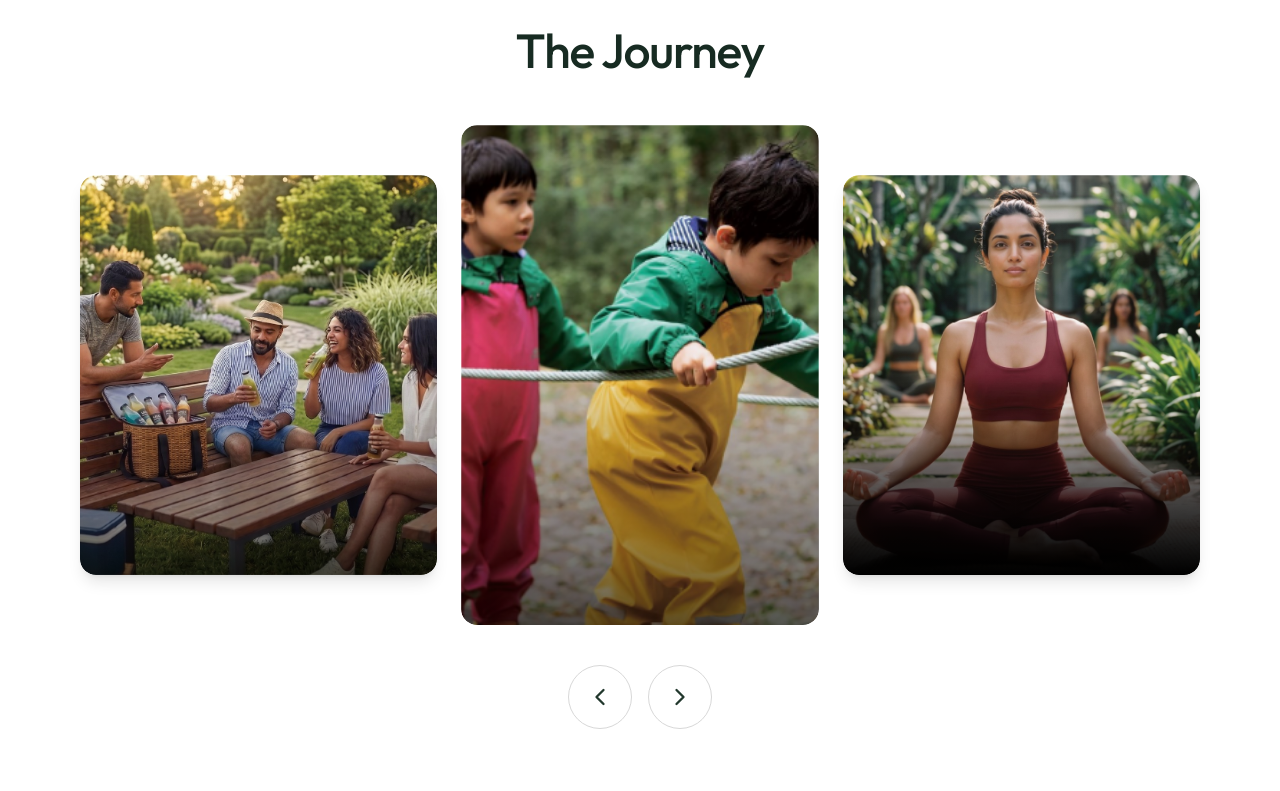
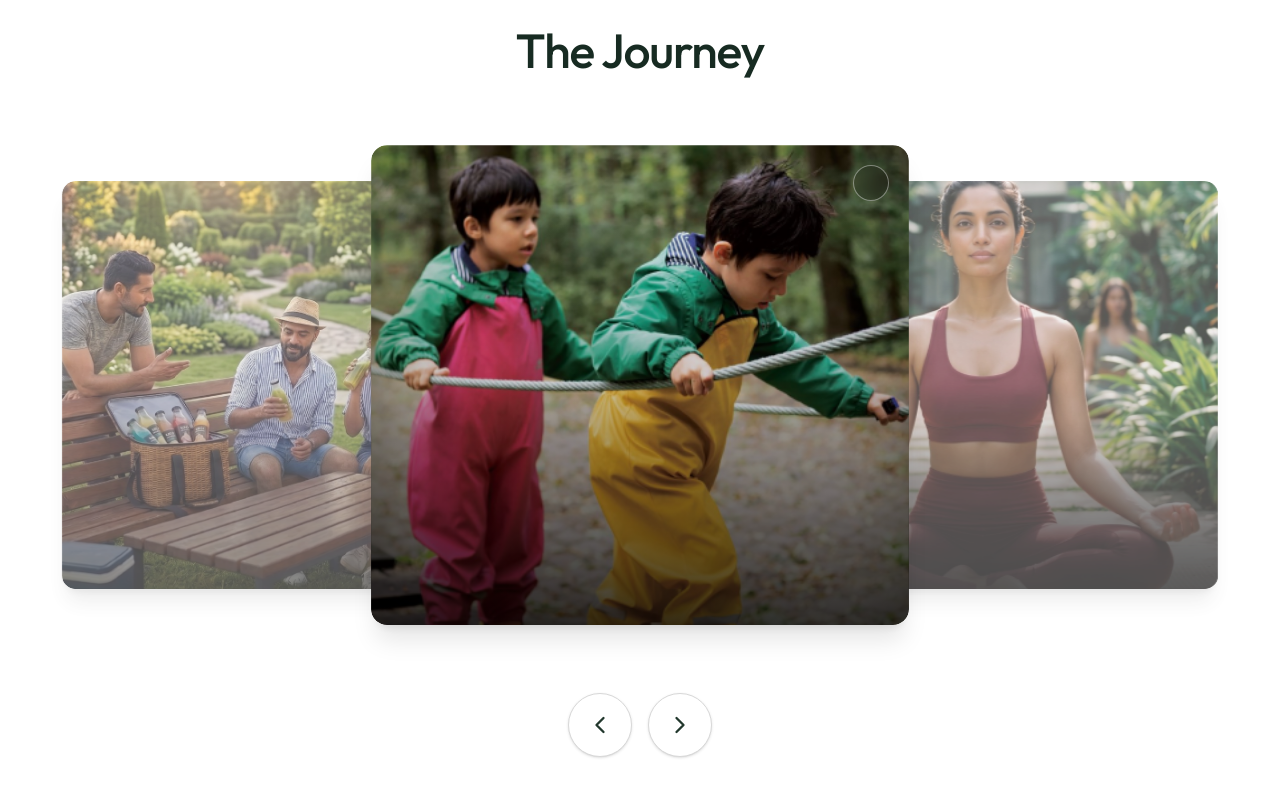
Before and after one commit to ritzdevelopers/highway-greens-website, a Next.js app: page /project in a window 1280 px wide. Shown: the part 4560-5351 px from the top of the page. Built offline with nearby package versions, Linux system fonts and the light colour scheme.

Commit message:
navlinks updated and journy section

```diff
--- a/src/components/project/AmenitiesSection.tsx
+++ b/src/components/project/AmenitiesSection.tsx
@@ -15,7 +15,7 @@ export default function AmenitiesSection() {
   const Icon = activeAmenity.icon;
 
   return (
-    <section className="relative overflow-hidden bg-white py-5 lg:py-14">
+    <section id="amenities" className="relative overflow-hidden bg-white py-5 lg:py-14">
       <div className="mx-auto max-w-8xl sm:px-6 lg:px-30 px-5">
         {/* Heading */}
         <div className="mx-auto mb-6 md:mb-16 max-w-[1100px] text-center">
--- a/src/components/project/Highlights.tsx
+++ b/src/components/project/Highlights.tsx
@@ -8,7 +8,7 @@ import AnimatedButton from "../ui/ProjectAnumatedBtn";
 
 export default function Highlights() {
   return (
-    <section className="relative overflow-hidden bg-white py-5 lg:py-14">
+    <section id="highlights" className="relative overflow-hidden bg-white py-5 lg:py-14">
 
       {/* Dotted Background */}
       <div
--- a/src/components/project/Journey.tsx
+++ b/src/components/project/Journey.tsx
@@ -24,80 +24,72 @@ export default function Journey() {
     );
   };
 
-  const getIndex = (offset: number) =>
-    (active + offset + journeyData.length) % journeyData.length;
+  const getPositionClassAndStyles = (index: number) => {
+    const total = journeyData.length;
+    const diff = (index - active + total) % total;
 
-  const leftCard = journeyData[getIndex(-1)];
-  const centerCard = journeyData[getIndex(0)];
-  const rightCard = journeyData[getIndex(1)];
+    // Determine normalized position relative to active card
+    let position = diff;
+    if (diff > total / 2) {
+      position = diff - total;
+    }
 
-  const CardImage = ({
-    card,
-    center = false,
-  }: {
-    card: (typeof journeyData)[number];
-    center?: boolean;
-  }) => (
-    <div className="group relative h-full w-full overflow-hidden rounded-2xl">
-      <PremiumImage
-        src={card.image}
-        alt={card.title}
-        fill
-        priority={center}
-        wrapperClassName="h-full w-full"
-        className="object-cover"
-        hoverScale={center ? 1.05 : 1.08}
-        parallax={center ? 8 : 6}
-        tilt={2}
-      />
-
-      {/* Default overlay */}
-      <div className="absolute inset-0 bg-gradient-to-t from-black/55 via-black/5 to-transparent transition-all duration-500 group-hover:from-black/75 group-hover:via-black/25" />
-
-      {/* Hover Content */}
-      <div
-        className="
-          absolute inset-x-0 bottom-0
-          translate-y-5
-          p-6 text-white
-          opacity-0
-          transition-all duration-500
-          group-hover:translate-y-0
-          group-hover:opacity-100
-          sm:p-8
-        "
-      >
-        <h3 className="text-xl font-medium leading-tight sm:text-2xl">
-          {card.title}
-        </h3>
-
-        <p className="mt-3 max-w-[420px] text-sm leading-6 text-white/90 sm:text-base">
-          {card.subtitle}
-        </p>
-
-        {/* <div className="mt-5 h-[2px] w-10 bg-[#BE8A56] transition-all duration-500 group-hover:w-16" /> */}
-      </div>
-
-      {/* Small hover indicator */}
-      <div
-        className="
-          absolute right-5 top-5
-          h-9 w-9 rounded-full
-          border border-white/40
-          bg-black/10
-          opacity-0
-          backdrop-blur-sm
-          transition-all duration-500
-          group-hover:opacity-100
-        "
-      />
-    </div>
-  );
+    if (position === 0) {
+      return {
+        // Active Center Card
+        zIndex: 30,
+        x: "0%",
+        scale: 1,
+        opacity: 1,
+        pointerEvents: "auto" as const,
+        isCenter: true,
+      };
+    } else if (position === -1 || (active === 0 && index === total - 1)) {
+      return {
+        // Left Card
+        zIndex: 20,
+        x: "-65%",
+        scale: 0.85,
+        opacity: 0.7,
+        pointerEvents: "auto" as const,
+        isCenter: false,
+      };
+    } else if (position === 1 || (active === total - 1 && index === 0)) {
+      return {
+        // Right Card
+        zIndex: 20,
+        x: "65%",
+        scale: 0.85,
+        opacity: 0.7,
+        pointerEvents: "auto" as const,
+        isCenter: false,
+      };
+    } else if (position < -1) {
+      return {
+        // Far left background items
+        zIndex: 10,
+        x: "-110%",
+        scale: 0.7,
+        opacity: 0,
+        pointerEvents: "none" as const,
+        isCenter: false,
+      };
+    } else {
+      return {
+        // Far right background items
+        zIndex: 10,
+        x: "110%",
+        scale: 0.7,
+        opacity: 0,
+        pointerEvents: "none" as const,
+        isCenter: false,
+      };
+    }
+  };
 
   return (
     <section className="overflow-hidden bg-white py-10 md:py-16">
       <div className="mx-auto max-w-8xl px-5 sm:px-6 lg:px-20">
-
         {/* Heading */}
         <motion.div
           initial={{ opacity: 0, y: 30 }}
@@ -111,96 +103,109 @@ export default function Journey() {
           </h2>
         </motion.div>
 
-        {/* Cards */}
-        <div className="grid grid-cols-1 items-center gap-5 lg:grid-cols-3 lg:gap-6">
+        {/* Carousel Area */}
+        <div className="relative flex items-center justify-center min-h-[380px] sm:min-h-[460px] md:min-h-[520px] w-full">
+          {journeyData.map((card, index) => {
+            const pos = getPositionClassAndStyles(index);
 
-          {/* Left */}
+            return (
               <motion.div
-            key={`left-${leftCard.id}`}
-            initial={{ opacity: 0, x: -50 }}
-            animate={{ opacity: 1, x: 0 }}
-            transition={{ duration: 0.5 }}
-            onClick={prev}
+                key={card.id}
+                initial={false}
+                animate={{
+                  x: pos.x,
+                  scale: pos.scale,
+                  opacity: pos.opacity,
+                  zIndex: pos.zIndex,
+                }}
+                transition={{
+                  duration: 0.6,
+                  ease: [0.25, 1, 0.5, 1],
+                }}
+                onClick={() => {
+                  if (pos.x.startsWith("-")) prev();
+                  else if (pos.x.startsWith("65") || pos.x.startsWith("110")) next();
+                }}
+                className="absolute w-[88%] sm:w-[70%] lg:w-[48%] h-[360px] sm:h-[430px] md:h-[480px] cursor-pointer rounded-2xl shadow-xl overflow-hidden select-none"
+                style={{
+                  pointerEvents: pos.pointerEvents,
+                }}
+              >
+                <div className="group relative h-full w-full overflow-hidden rounded-2xl">
+                  <PremiumImage
+                    src={card.image}
+                    alt={card.title}
+                    fill
+                    priority={pos.isCenter}
+                    wrapperClassName="h-full w-full"
+                    className="object-cover"
+                    hoverScale={pos.isCenter ? 1.05 : 1.08}
+                    parallax={pos.isCenter ? 8 : 6}
+                    tilt={2}
+                  />
+
+                  {/* Gradient overlay */}
+                  <div
+                    className={`absolute inset-0 transition-all duration-500 ${
+                      pos.isCenter
+                        ? "bg-gradient-to-t from-black/75 via-black/20 to-transparent group-hover:from-black/85"
+                        : "bg-gradient-to-t from-black/60 via-black/10 to-transparent hover:from-black/70"
+                    }`}
+                  />
+
+                  {/* Card Content (Always visible on Center card, hover/subtle on sides) */}
+{/* Card Content */}
+<div
   className="
-              relative hidden h-[400px]
-              cursor-pointer overflow-hidden
-              rounded-2xl shadow-lg
-              transition-transform duration-500
-              hover:-translate-y-1
-              lg:block
+    absolute inset-x-0 bottom-0 p-6 text-white sm:p-8
+    opacity-0 translate-y-4
+    group-hover:opacity-100
+    group-hover:translate-y-0
+    transition-all duration-500 ease-out
+    pointer-events-none
   "
 >
-            <CardImage card={leftCard} />
-          </motion.div>
+  <h3 className="text-lg font-medium leading-tight sm:text-2xl md:text-3xl drop-shadow-md">
+    {card.title}
+  </h3>
 
-          {/* Center */}
-          <div className="relative h-[360px] overflow-hidden rounded-2xl sm:h-[450px] md:h-[500px]">
-            <AnimatePresence
-              initial={false}
-              custom={direction}
-              mode="popLayout"
-            >
-              <motion.div
-                key={centerCard.id}
-                custom={direction}
-                variants={{
-                  enter: (dir: number) => ({
-                    x: dir > 0 ? "100%" : "-100%",
-                  }),
-                  center: {
-                    x: 0,
-                  },
-                  exit: (dir: number) => ({
-                    x: dir > 0 ? "-100%" : "100%",
-                  }),
-                }}
-                initial="enter"
-                animate="center"
-                exit="exit"
-                transition={{
-                  duration: 0.65,
-                  ease: [0.22, 1, 0.36, 1],
-                }}
-                className="absolute inset-0"
-              >
-                <CardImage card={centerCard} center />
-              </motion.div>
-            </AnimatePresence>
+  <p className="mt-2.5 max-w-[480px] text-xs sm:text-sm md:text-base leading-snug text-white/90">
+    {card.subtitle}
+  </p>
 </div>
 
-          {/* Right */}
-          <motion.div
-            key={`right-${rightCard.id}`}
-            initial={{ opacity: 0, x: 50 }}
-            animate={{ opacity: 1, x: 0 }}
-            transition={{ duration: 0.5 }}
-            onClick={next}
-            className="
-              relative hidden h-[400px]
-              cursor-pointer overflow-hidden
-              rounded-2xl shadow-lg
-              transition-transform duration-500
-              hover:-translate-y-1
-              lg:block
-            "
-          >
-            <CardImage card={rightCard} />
+                  {/* Top indicator icon on active/hover */}
+                  <div
+                    className={`
+                      absolute right-5 top-5
+                      h-9 w-9 rounded-full
+                      border border-white/40
+                      bg-black/20 backdrop-blur-sm
+                      transition-all duration-500
+                      ${pos.isCenter ? "opacity-100" : "opacity-0 group-hover:opacity-100"}
+                    `}
+                  />
+                </div>
               </motion.div>
+            );
+          })}
         </div>
 
-        {/* Navigation */}
-        <div className="mt-7 flex items-center justify-center gap-4 md:mt-10">
+        {/* Navigation Buttons */}
+        <div className="mt-8 flex items-center justify-center gap-4 md:mt-12">
           <button
             onClick={prev}
             aria-label="Previous"
             className="
               group flex h-14 w-14 items-center justify-center
               rounded-full border border-[#d8d8d8]
-              bg-white text-[#22382d]
+              bg-white text-[#22382d] shadow-sm
               transition-all duration-300
               hover:border-[#22382d]
               hover:bg-[#22382d]
               hover:text-white
+              hover:shadow-md
+              active:scale-95
               md:h-16 md:w-16
             "
           >
@@ -216,11 +221,13 @@ export default function Journey() {
             className="
               group flex h-14 w-14 items-center justify-center
               rounded-full border border-[#d8d8d8]
-              bg-white text-[#22382d]
+              bg-white text-[#22382d] shadow-sm
               transition-all duration-300
               hover:border-[#22382d]
               hover:bg-[#22382d]
               hover:text-white
+              hover:shadow-md
+              active:scale-95
               md:h-16 md:w-16
             "
           >
--- a/src/components/project/Location.tsx
+++ b/src/components/project/Location.tsx
@@ -36,6 +36,7 @@ export default function Location() {
   return (
     <section
       ref={sectionRef}
+      id="location"
       className="relative overflow-hidden bg-white py-5 lg:py-14"
     >
       <div
--- a/src/components/project/PlotOptions.tsx
+++ b/src/components/project/PlotOptions.tsx
@@ -5,7 +5,7 @@ import AnimatedButton from "../ui/ProjectAnumatedBtn";
 
 export default function PlotOptions() {
     return (
-        <section className="bg-[#22362B] py-10 md:py-14 overflow-hidden">
+        <section id="plots" className="bg-[#22362B] py-10 md:py-14 overflow-hidden">
             <div className="mx-auto max-w-8xl sm:px-6 lg:px-20 px-5">
 
                 {/* Heading */}
--- a/src/data/projectData.ts
+++ b/src/data/projectData.ts
@@ -107,8 +107,7 @@ export const projectNavLinks: NavLink[] = [
   { label: "Amenities", href: "#amenities" },
   { label: "Highlights", href: "#highlights" },
   { label: "Location", href: "#location" },
-  { label: "Plot Options", href: "#plot-options" },
-  // { label: "Contact", href: "#contact" },
+  { label: "Plot Options", href: "#plots" },
 ];
 
 export const heroContent: HeroContent = {
```
Lines whose indentation alone changed are shown as unchanged.
